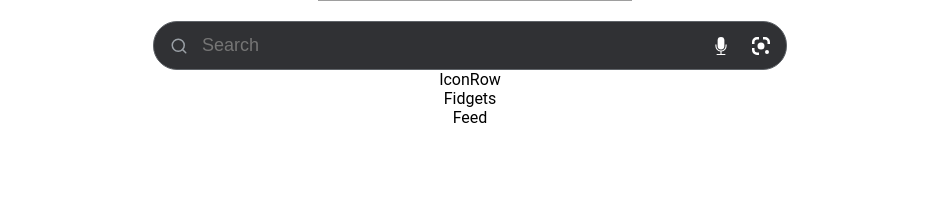
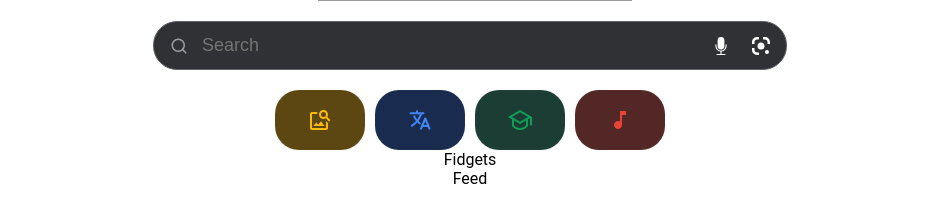
Before and after one commit to jashwant-jaladi/google-home-search-clone, a React (Vite) app: page / in a window 1280 px wide. Shown: the part 364-564 px from the top of the page, without its empty margins (170-1117 px from the left). Built offline with nearby package versions, Linux system fonts and the light colour scheme; grey boxes are pictures that could not be loaded.

Commit message:
designed iconrow component

```diff
--- a/src/components/IconRow.tsx
+++ b/src/components/IconRow.tsx
@@ -1,7 +1,32 @@
+import { IconRowContainer, IconRowItem } from '../styles/IconRow.styles'
+import { MdOutlineImageSearch } from "react-icons/md";
+import { IoLanguage } from "react-icons/io5";
+import { RiGraduationCapLine } from "react-icons/ri";
+import { IoMdMusicalNote } from "react-icons/io";
+
 
 const IconRow = () => {
   return (
-    <div>IconRow</div>
+    <>
+<IconRowContainer>
+  <IconRowItem bgColor="#5C4612">
+    <MdOutlineImageSearch size={24} color="#FABB05" />
+  </IconRowItem>
+
+  <IconRowItem bgColor="#1A2B50">
+    <IoLanguage size={24} color="#4285F4" />
+  </IconRowItem>
+
+  <IconRowItem bgColor="#1B3D33">
+    <RiGraduationCapLine size={24} color="#0F9D58" />
+  </IconRowItem>
+
+  <IconRowItem bgColor="#522726">
+    <IoMdMusicalNote size={24} color="#E94335" />
+  </IconRowItem>
+</IconRowContainer>
+
+    </>
   )
 }
 
--- /dev/null
+++ b/src/styles/IconRow.styles.ts
@@ -0,0 +1,24 @@
+import styled from "styled-components";
+
+export const IconRowContainer = styled.div`
+  display: flex;
+  flex-direction: row;
+  align-items: center;
+  justify-content: center;
+  gap: 10px;
+  margin-top: 20px;
+  width:100%
+`;
+export const IconRowItem = styled.button<{ bgColor: string }>`
+  border: none;
+  border-radius: 24px;
+  width: 90px;
+  height: 60px;
+  display: flex;
+  justify-content: center;
+  align-items: center;
+  cursor: pointer;
+  background-color: ${({ bgColor }) => bgColor};
+  box-shadow: inset 0 0 2px rgba(255,255,255,0.1);
+
+`;
```
